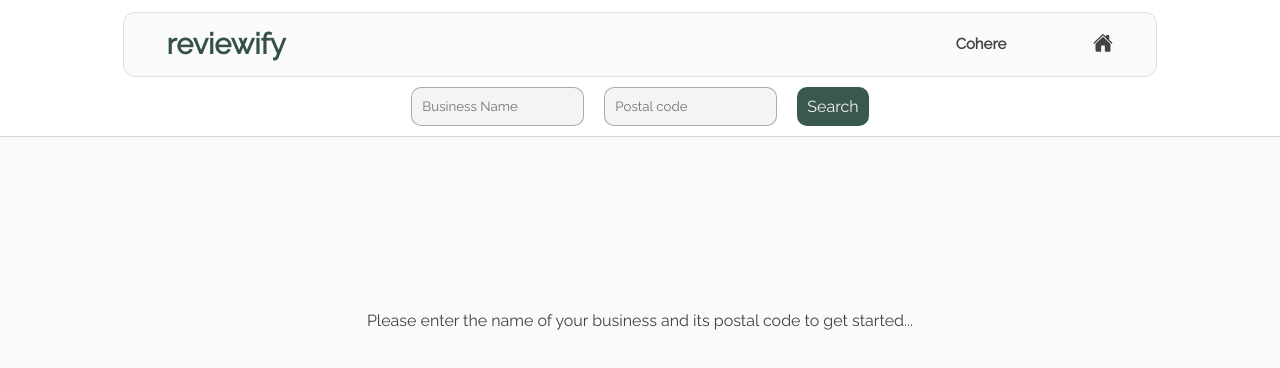
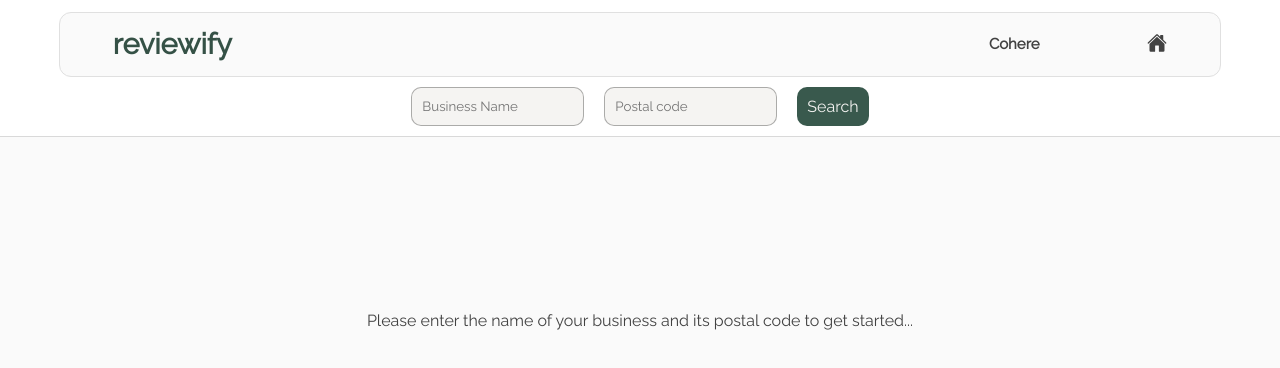
Before and after one commit to AndrewidRizk/Reviewify-Business, a React (Create React App) app in the folder my-app/: page / in a window 1280 px wide. Shown: the top 368 px of the page. Built offline with nearby package versions, Linux system fonts and the light colour scheme; no server answers; what @radix-ui/themes would draw is missing.

Commit message:
final changes

```diff
--- a/my-app/src/components/NavbarComponent/Navbar.css
+++ b/my-app/src/components/NavbarComponent/Navbar.css
@@ -35,7 +35,7 @@ p {
   margin: 0;
   background-color: #fafafa;
   margin-top: .75rem;
-  width: 80vw
+  width: 90vw
 }
 
 #title-2 {
--- a/my-app/src/components/displaycase.css
+++ b/my-app/src/components/displaycase.css
@@ -7,7 +7,8 @@
     border-top: 1px solid rgba(0,0,0,0.15);
     margin-top: 10px;
     overflow: hidden;
-    height: 80vh;
+    height: 90vh;
+    overflow-y: scroll;
   }
 
 
```
